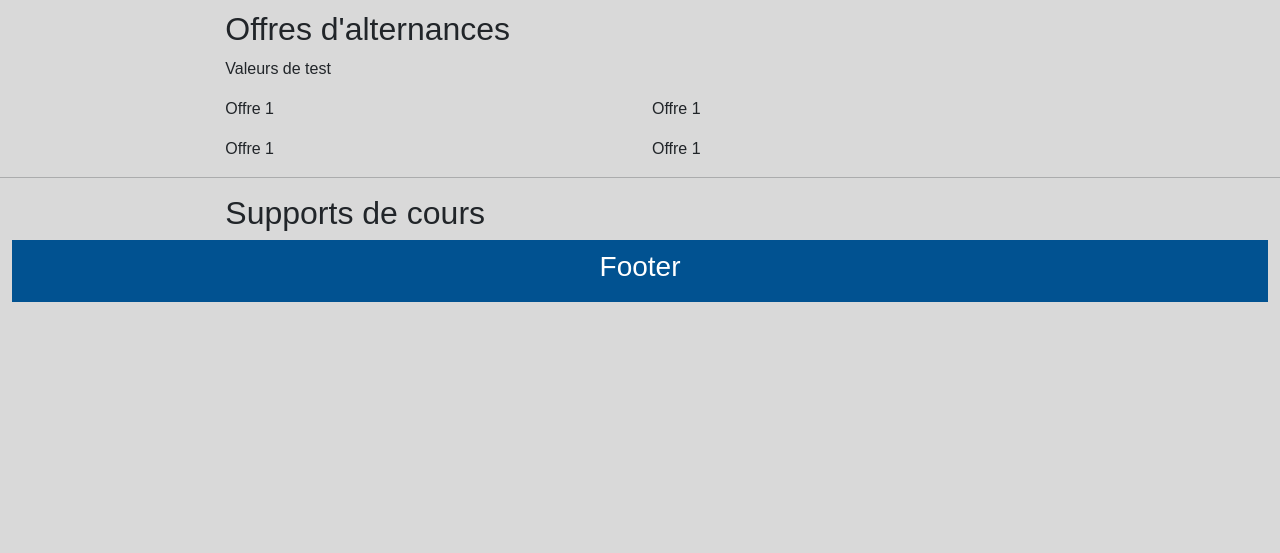
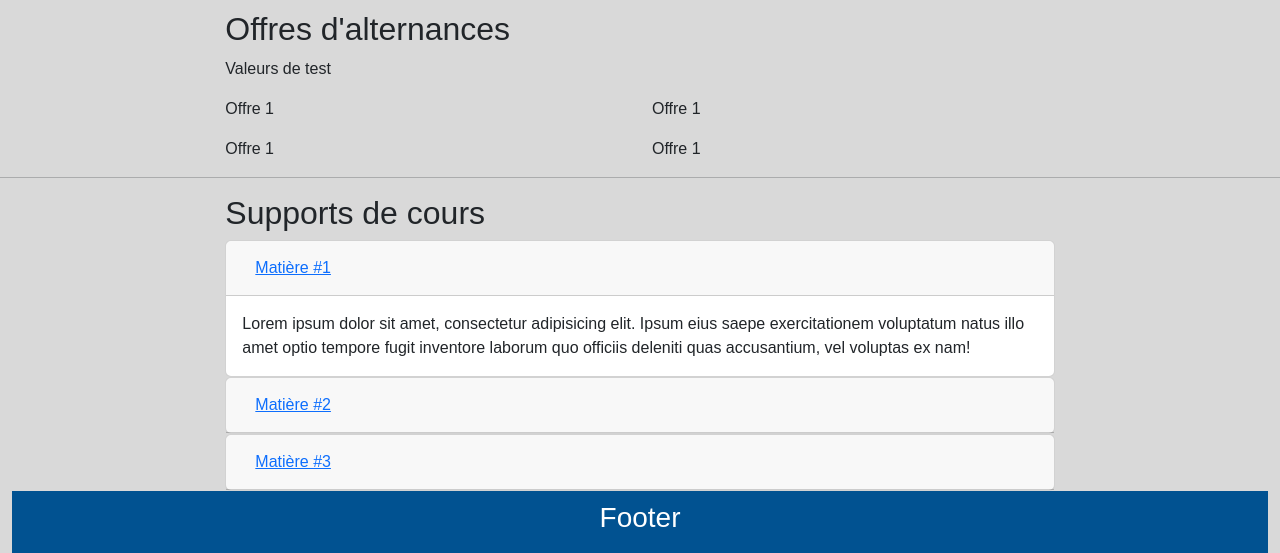
Before and after one commit to TabarBaptiste/MIAW_GEII, a PHP site: page /index.php?page=espace_etudiant in a window 1280 px wide. Shown: the part 982-1535 px from the top of the page. Before the commit the page ends 1284 px from the top, so only its background shows below. Run offline with PHP 8.4, Linux system fonts and the light colour scheme; some libraries are stand-ins or nearby versions.

Commit message:
create course_materials + update calendar

```diff
--- a/view/partials/calendar.php
+++ b/view/partials/calendar.php
@@ -1,5 +1,7 @@
 <?php
+    // recuperation de la date actuelle
     $date = getdate();
+    // creation du nom du mois
     switch ($date['mon']) {
         case '1':
             $date['mois'] = "Janvier";
@@ -38,7 +40,9 @@ switch ($date['mon']) {
             $date['mois'] = "Décembre";
             break;
     }
+    // recuperation du nombre de jours dans le mois
     $daysThisMonth = intval(date('t'));
+    // recuperation du premier jour du mois pour construire le calendrier
     $firstDayThisMonth = intval(date("w", mktime(0, 0, 0, $date['mon'], 1, $date['year'])));
 ?>
 
--- a/view/partials/course_materials.php
+++ b/view/partials/course_materials.php
@@ -1,3 +1,74 @@
 <!-- TODO : connexion à la BDD pour récupérer les supports de cours -->
 <h2>Supports de cours</h2>
-<!-- TODO : boucle d'affichage de dropdown menus par matière -->
+<div id="accordion">
+    <?php
+    if (isset($supports)) {
+        foreach ($support as $supports) {
+            echo '
+                <div class="card">
+                    <div class="card-header" id="headingOne">
+                    <h5 class="mb-0">
+                        <button class="btn btn-link" data-toggle="collapse" data-target="#collapseOne" aria-expanded="true" aria-controls="collapseOne">
+                        '.$support['matiere'].'
+                        </button>
+                    </h5>
+                    </div>
+
+                    <div id="collapseOne" class="collapse show" aria-labelledby="headingOne" data-parent="#accordion">
+                    <div class="card-body">
+                        '.$support['info'].'
+                    </div>
+                    </div>
+                </div>
+            ';
+        }
+    } else {
+        echo '
+            <div class="card">
+                <div class="card-header" id="headingOne">
+                <h5 class="mb-0">
+                    <button class="btn btn-link" data-toggle="collapse" data-target="#collapseOne" aria-expanded="true" aria-controls="collapseOne">
+                    Matière #1
+                    </button>
+                </h5>
+                </div>
+
+                <div id="collapseOne" class="collapse show" aria-labelledby="headingOne" data-parent="#accordion">
+                <div class="card-body">
+                    Lorem ipsum dolor sit amet, consectetur adipisicing elit. Ipsum eius saepe exercitationem voluptatum natus illo amet optio tempore fugit inventore laborum quo officiis deleniti quas accusantium, vel voluptas ex nam!
+                </div>
+                </div>
+            </div>
+            <div class="card">
+                <div class="card-header" id="headingTwo">
+                <h5 class="mb-0">
+                    <button class="btn btn-link collapsed" data-toggle="collapse" data-target="#collapseTwo" aria-expanded="false" aria-controls="collapseTwo">
+                    Matière #2
+                    </button>
+                </h5>
+                </div>
+                <div id="collapseTwo" class="collapse" aria-labelledby="headingTwo" data-parent="#accordion">
+                <div class="card-body">
+                    Lorem ipsum dolor sit amet, consectetur adipisicing elit. Ipsum eius saepe exercitationem voluptatum natus illo amet optio tempore fugit inventore laborum quo officiis deleniti quas accusantium, vel voluptas ex nam!
+                </div>
+                </div>
+            </div>
+            <div class="card">
+                <div class="card-header" id="headingThree">
+                <h5 class="mb-0">
+                    <button class="btn btn-link collapsed" data-toggle="collapse" data-target="#collapseThree" aria-expanded="false" aria-controls="collapseThree">
+                    Matière #3
+                    </button>
+                </h5>
+                </div>
+                <div id="collapseThree" class="collapse" aria-labelledby="headingThree" data-parent="#accordion">
+                <div class="card-body">
+                    Lorem ipsum dolor sit amet, consectetur adipisicing elit. Ipsum eius saepe exercitationem voluptatum natus illo amet optio tempore fugit inventore laborum quo officiis deleniti quas accusantium, vel voluptas ex nam!
+                </div>
+                </div>
+            </div>
+        ';
+    }
+    ?>
+
+</div>
```
Lines whose indentation alone changed are shown as unchanged.
